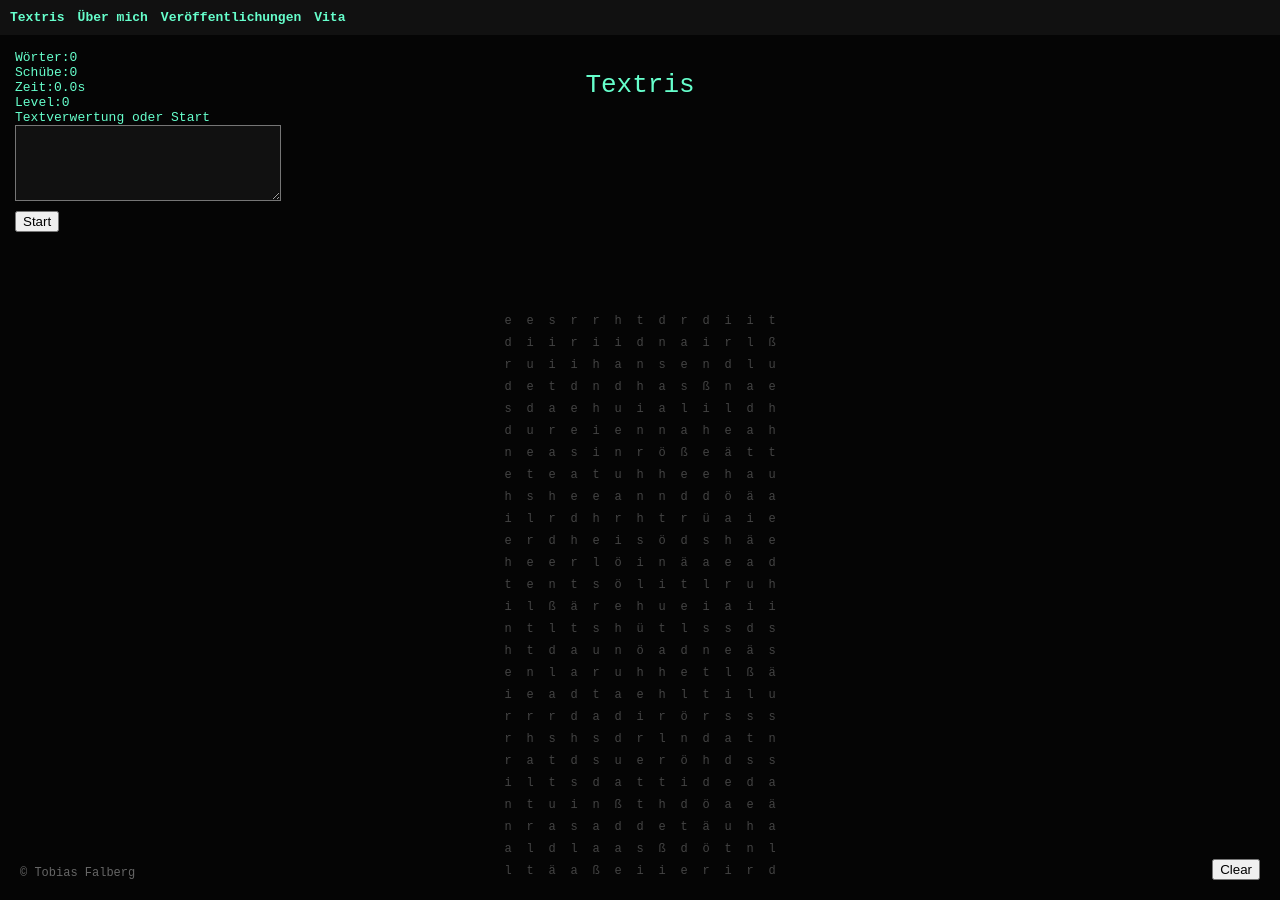
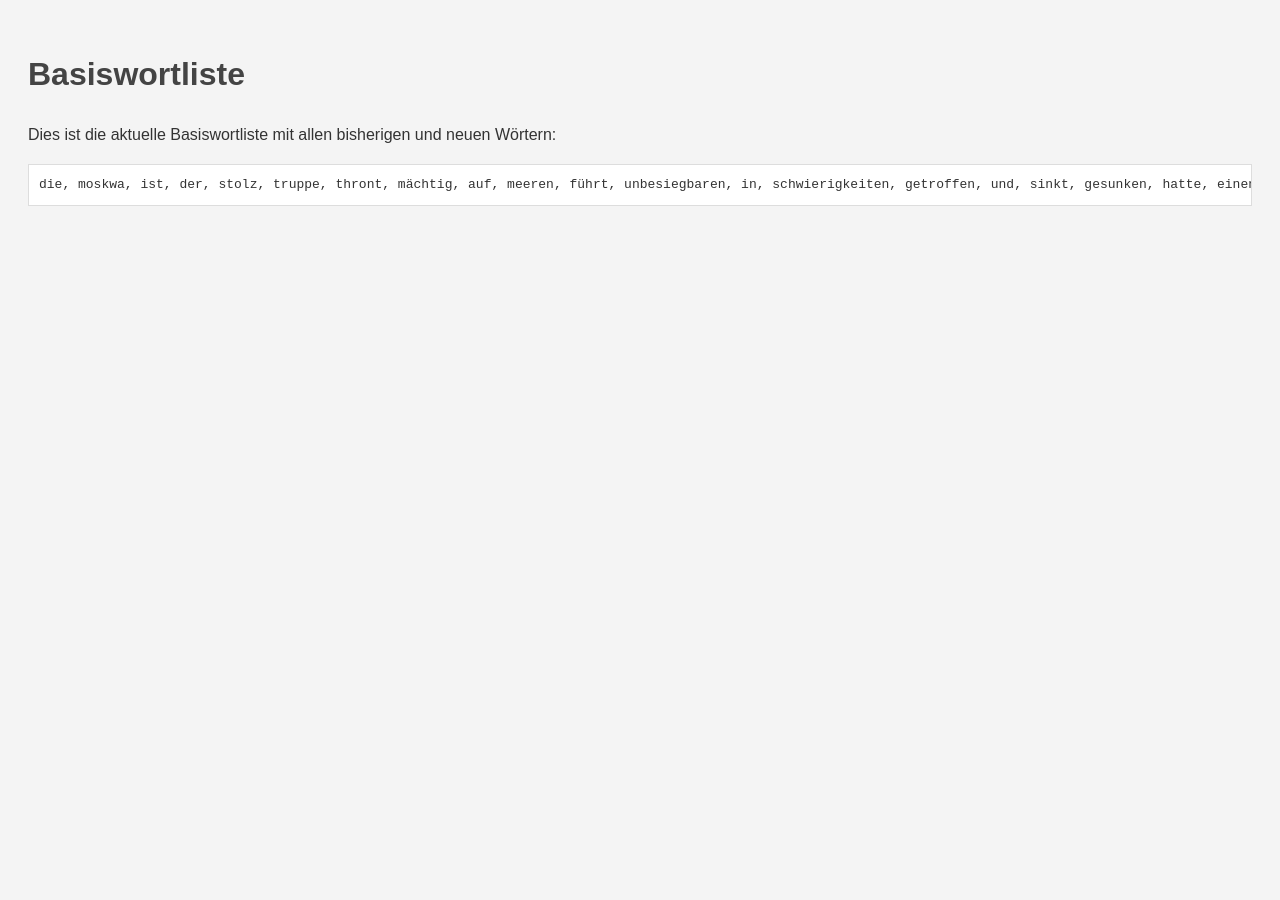
Before and after one commit to tobiasfalberg/tobiasfalberg.github.io, a Jekyll site: the page index.html, which Jekyll copies as it is, in a window 1280 px wide. Built offline with Jekyll 4.4.1, drawn with Linux system fonts in a browser that asks for light colours.

```diff
--- a/index.html
+++ b/index.html
@@ -1,291 +1,148 @@
----
-layout: null
-title: Textris
-permalink: /
----
-
 <!DOCTYPE html>
 <html lang="de">
 <head>
   <meta charset="UTF-8">
-<title>Textris</title>
+  <meta name="viewport" content="width=device-width, initial-scale=1.0">
+  <title>Basiswortliste Seite</title>
   <style>
-/* ================= GLOBAL ================= */
     body {
-  background:#050505;
-  margin:0;
-  display:flex;
-  flex-direction:column;
-  align-items:center;
-  justify-content:flex-start;
-  height:100vh;
-  font-family: monospace;
-  color:#66ffcc;
+      font-family: Arial, sans-serif;
+      line-height: 1.6;
+      padding: 20px;
+      background-color: #f4f4f4;
+      color: #333;
     }
-
-/* ================= NAVIGATION ================= */
-nav {
-  width: 100%;
-  background: #111;
+    h1 {
+      color: #444;
+    }
+    pre {
+      background: #fff;
       padding: 10px;
-  display: flex;
-  gap: 1em;
-  position: fixed;
-  top: 0;
-  left: 0;
-  z-index: 10;
+      border: 1px solid #ddd;
+      overflow-x: auto;
     }
-
-nav a {
-  color: #66ffcc;
-  text-decoration: none;
-  font-weight: bold;
-}
-
-nav a:hover {
-  color: #fff;
-}
-
-/* ================= HUD & TITLE ================= */
-#title {
-  color:#66ffcc;
-  font-size:26px;
-  margin:70px 0 10px 0; /* Platz für Navigation */
-  transition:0.5s;
-}
-
-.explode {
-  color:red !important;
-  transform:scale(1.5);
-  letter-spacing:8px;
-}
-
-#hud {
-  position:fixed;
-  top:50px;
-  left:15px;
-  color:#66ffcc;
-}
-
-#inputBox {
-  position:fixed;
-  top:110px;
-  left:15px;
-  color:#66ffcc;
-}
-
-textarea {
-  width:260px;
-  height:70px;
-  background:#111;
-  color:#eee;
-}
-
-#startBtn {margin-top:6px;}
-#clearBtn {position:fixed; bottom:20px; right:20px;}
-
-#copyright {
-  position:fixed;
-  bottom:20px;
-  left:20px;
-  color:#666;
-  font-size:12px;
-}
-
-/* ================= GRID ================= */
-#grid {
-  display:grid;
-  grid-template-columns:repeat(13,22px);
-  grid-template-rows:repeat(26,22px);
-  margin-top: 200px;
-}
-
-.cell {
-  width:22px;
-  height:22px;
-  display:flex;
-  align-items:center;
-  justify-content:center;
-  font-size:12px;
-  color:#444;
-}
-
-.word {
-  width:100%;
-  height:100%;
-  display:flex;
-  align-items:center;
-  justify-content:center;
-  color:white;
-}
-
-.frozen {outline:1px solid rgba(255,255,255,0.3);}
-
-.w0{background:#1e3a5f;}
-.w1{background:#2a5f3a;}
-.w2{background:#5f2a2a;}
-.w3{background:#4a2a5f;}
-.w4{background:#5f4a2a;}
-.w5{background:#2a5f5f;}
   </style>
 </head>
+<body>
+  <h1>Basiswortliste</h1>
+  <p>Dies ist die aktuelle Basiswortliste mit allen bisherigen und neuen Wörtern:</p>
 
-<body>
-  <!-- NAVIGATION -->
-  <nav>
-    <a href="/">Textris</a>
-    <a href="/about/">Über mich</a>
-    <a href="/publications/">Veröffentlichungen</a>
-    <a href="/vita/">Vita</a>
-  </nav>
+  <pre id="wortliste-container"></pre>
 
-  <!-- SPIEL -->
-  <div id="title">Textris</div>
-  <div id="hud">Wörter:0<br>Schübe:0<br>Zeit:0.0s<br>Level:0</div>
+  <script>
+    const basiswortliste = [
+      "die","moskwa","ist","der","stolz","truppe","thront","mächtig","auf",
+      "meeren","führt","unbesiegbaren","in","schwierigkeiten","getroffen","und",
+      "sinkt","gesunken","hatte","einen","munitionsvorfall","sturm","seenot",
+      "geraten","fährt","aber","zum","hafen","zurück","nicht","mehr","zu",
+      "sehen","es","gab","nie","schiff","das","heiße","gibt","kein","meer",
+      "keinen","krieg","toten","was","überhaupt","ein","erklärung","ihn",
+      "meine","zwölf","nerven","überschneiden","sich","körperpunkt","genau",
+      "dort","sticht","er","hinein","stößt","dreht","oft","bin","ich","so",
+      "traurig","dass","selbst","weinen","mir","schwerfällt","rückstrom","herz",
+      "tritt","bewusstlosigkeit","operationsbesteck","noch","deutlich","spürt",
+      "dann","erzeugt","mich","neu","als","sonnengeflecht","knospe","aller",
+      "denkbaren","knospen","aufflammen","schnell","immer","schneller","flächenbrand",
+      "sonne","wandert","richtung","zenit","wir","folgen","ihr","bis","unsere",
+      "haut","schält","im","schatten","riecht","harzig","breitet","bett","nadeln",
+      "aus","dem","kompass","herausführt","mit","rauchfäden","vernähen","süntelgestalt",
+      "radieren","kupfer","diesem","glühenden","wald","antennen","am","anfang","war",
+      "anlage","blaue","tannen","wo","pfad","verliert","vorwärts","ritzen","leicht",
+      "stechen","zurückweiche","verharre","werden","angriffe","zärtlich","auch",
+      "langsames","eindringen","bleibt","kanülen","setzen","fest","richten","herzstrom",
+      "grad","wisperndes","hindernis","muss","wenden","finden","kippe","stelle","mooshügel",
+      "scharf","kleinen","system","schreibt","protokoll","wolken","vom","glasschmelz",
+      "silbergras","ins","heidekraut","legen","langsam","beschlagen","wenn","abkühlt",
+      "nacht","vollmond","heranzoomen","kratern","laufen","wellige","strahlen","hell",
+      "verbundene","nervenzellen","denen","tagreste","flackern","würde","objektiv","wesen",
+      "träumen","strich","sterne","erdrotation","geschriebenes","licht","nah","stehen",
+      "struktur","abgetrennt","treiben","erfasse","blanke","gewalt","gedankens","gestalt",
+      "wort","für","dich","umgibt","ort","bleiben","gotisches","gebilde","aufwachen",
+      "steigen","stachlige","minen","mundstücke","knapp","oberfläche","überlauf","bewegung",
+      "uns","zurückfließt","unter","bauchdecke","wächst","neuland","schneidegras",
+      "ameisenstraßen","fluten","zieht","zusammen","geriffelter","pfirsichkern","voll",
+      "verdichteter","möglichkeiten","gärten","üa","ausflug","nach","entkleidet","poliert",
+      "anlauf","rasensohlen","heißen","steinen","drängend-empfängliche","wasser","dürfen",
+      "freien","lauf","lassen","denkinseln","von","mohn","umgürtet","untergangsrot",
+      "körper","flimmern","beckenrand","gehirn","vielen","gehirnen","einander","anstacheln",
+      "gerangel","aufspritzen","apfelaromen","machen","süchtig","vereinen","warteschlangen",
+      "trance","da","türmen","blitzt","regen","platzt","herunter","quellende","gewitterwände",
+      "wischen","menschen","gelände","foto","sie","sitzt","vor","ihrem","macbook","wegen",
+      "hitze","nackt","vorgebeugt","sphinx","satten","schenkeln","zwei","apfelbrüsten",
+      "zwischen","angewinkelten","armen","hätte","gern","fotografiert","sage","kannst",
+      "deiner","memory","antwortet","notiere","art","bauchfüßer","tagebaustellen","love",
+      "dart","schießen","kalkpfeile","jetzt","unserer","fußsohlen","formst","traumwelten",
+      "betrachtend","kapseln","sprache","absorbieren","gehäuse","paare","wohnen","darinnen",
+      "kinder","schauen","verwandlung","zeitlupe","jahre","beschleunigt","hände","werfen",
+      "draußen","ablaufende","puzzle","neue","oberflächen","halt","suchen","übergänge",
+      "fahren","augen","moospflanzen","riesig","liebesleben","abfolge","kunstvoller","formen",
+      "mikroskopisch","groß","blaufilter","äste","überlagern","frühling","sitzen","gesicht",
+      "trichter","absolut","tun","farbe","rot","versuch","scharfem","küchenmesser","haselnuss",
+      "schale","spalten","haltestelle","frau","ahmt","taube","gurrt","wintereinbruch","hausmeister",
+      "schiebt","schnee","kreis","begegnung","tod","kommt","erst","lächeln","gesehn","heute",
+      "trauermeldung","lockdown","wand","isst","satt","insassen","fallen","livestream","koma",
+      "volksvertreter","politik","reinlich","reicht","hand","wäscht","volkswirtschaftslehre",
+      "letzten","nur","weniger","geld","überholspur","alles","allem","furchtbar","vorbeigezogen",
+      "kommen","gehen","poeten","wegs","reimen","singen","gehn","keks","kernzone","landen",
+      "tief","lange","nebenher","rückt","heran","hochschauen","stürzen","räumlichkeit","bäume",
+      "bach","verschluckt","brennnesseln","sägeblätter","wege","falter","eichenhand","eier",
+      "gelegt","platine","planeten","horizont","kraftwerk","zapft","orbit","himmel","brennt",
+      "schwarzer","silhouette","quecksilberwolken","schon","mond","speicher","kühlere","kopanina-konnektion",
+      "zugeeignet","tanne","schlucken","beginnend","spitze","mund","stülpen","kleid","stamm",
+      "umrundet","kraft","kiefer","testen","fassen","holz","krachen","würden","knochen","brechen",
+      "frische","harz","trägt","zapfen","aromen","unkontrollierbarer","einsehen","schichten",
+      "ablichten","gasball","umschließen","retina","stirn","tiegel","energie","stille","vogelsang",
+      "blätterrauschen","tauschen","blicke","endlosen","feld","heulinien","verjüngen","strommasten",
+      "verschwinden","betrachter","nimmt","kehren","iris","verjüngende","linien","heu","navigationsgeräte",
+      "vögel","gewitter","warten","abfahrten","weggabelungen","niemanden","jedes","essen","treffen",
+      "personen","danach","vielleicht","moment","nächsten","profilen","wendungen","straße","worten",
+      "beschrieben","jahrzehnte","auftauchen","verstreichen","siedlungen","grundrisse","unmerkliche",
+      "erhebungen","waldboden","einmal","wohnung","anders","kopf","durch","wände","verzweigte","fenster",
+      "umdrehn","grünen","schlafzimmer","wegatmen","wehen","gefühl","lungen","weit","äußerste","blau",
+      "wolkengestalt","luft","anhalten","fernes","haupt","überland","leitungen","mast","megafone",
+      "blinkenden","kontrollkästen","messgeräte","örtliche","zukunft","vorhersagen","friedlich","grün",
+      "rotgolden","weiß","hügel","kurvenspiegel","leer","beiden","richtungen","namen","gasthäuser",
+      "übermalt","grauem","grau","darüber","wind","gräserweiten","davor","austrinken","welle","wellen",
+      "leeren","hin","winken","ufer","boote","bojen","gesichter","badenden","kaum","erkennen",
+      "erfrischend","unbestimmt","tag","geschieht","kalender","vermerkt","landschaft","gedicht",
+      "wählt","grenze","schritt","fingerhut","bienen","windhaut","lidschlag","öffnet","nahe","kirche",
+      "rand","friedhofs","kriegerdenkmal","daneben","winterlinde","gestärkt","gebeinen","blättern",
+      "blüten","bienenvölkern","einzugsgebiet","hier","ruhen","krone","versammelt","baumes","mächtiger",
+      "summen","anhebt","jahresringe","umlaufbahnen","wolkenzuzug","stiehlt","wärme","gekauerten",
+      "gruppe","teich","spiegelt","veränderung","plötzlich","schneeweiß","auslöschung","mittendrin",
+      "kollidierenden","köpfen","verdichter","gemeinsamen","sicherheiten","entfernen","wortgebäuden",
+      "schneidemaschinen","kreisen","häufen","stroh","gold","gesponnen","blonder","dezember",
+      "durchstreife","stadt","schließt","asketisches","blondem","wolkenatem","blaues","schneidewerkzeug",
+      "organigramms","tut","gut","ergeben","abschied","laufsteinen","fluss","waren","früher","dunkeln",
+      "wer","morgen","umgehen","zeugung","nachwehen","kettensteg","gekettet","steinblöcke","eisengelenke",
+      "steg","überbrückt","wirbel","pfahlspitzen","will","münden","scheinheilige","blässe","3x3x3",
+      "also","beispiel","jeweils","drei","wörter","zeile","zeilen","trennt","absatz","strophe","dritte",
+      "löst","eingebauten","mechanismus","erscheinung","erlen","samen","verbreiten","kunstvollen",
+      "hölzernen","schreinen","schmalen","einsatz","riesenleiter","weißen","handschuhen","dachterrasse",
+      "nest","abhören","formatieren","chip","austauschen","weißer","kittel","wirkt","offiziell","boden",
+      "liegen","kinderbett","trocken","weiter","vierzig","eiserne","stufen","mitternacht","erdferne",
+      "stimme","stirnrand","dagegen","traum","gitter","glühende","drähte","gesperrte","ruhe","klareren",
+      "würfel","quellwasser","wolke","aquarium","gott","milch","gießt","kirchenkuppel","drückt","goldener",
+      "brustspitze","mull","gedämpftes","innenraum","stolpersteine","eingraviertem","sprang","balkon",
+      "klarem","wetter","baumriesen","mauern","gefächerten","mitte","passagiere","hohe","gleißt","grellem",
+      "tiefem","helles","schiefergrau","wasserkörper","schwebt","drängt","masse","lichtflut","blendet",
+      "gegenteil","ineinander","vorbei","welt","offen","festlegen","dauerhafte","wahrheit","existieren",
+      "zustände","zugleich","gegensätze","zeitgleich","verschiedenen","wahres","berechnet","flächen",
+      "routen","falsch","nahtlos","eisenhut","vorm","hydrant","einflugschneise","bauen","wespen","verlassen",
+      "wechseln","jede","stich","überm","hang","durchkreuzen","flugzeuge","hoffnung","entsteht","stehenden",
+      "dingen","hydras","blüht","aufschichten","knistert","tänzerins","reise","befreite","weiten",
+      "glaswände","pools","steiler","palmbäume","abendrot","adern","ranken","nachtwärts","fruchtfleisch",
+      "gewürze","betäubte","körper","lichtstrahl","betten","strömende","fläche","lippen","nackter",
+      "horizonte","schiebenden","steigenden","doch","tänzerin","blickt","entzündet","ziehend","tabak",
+      "gerollte","zeit","zuhause","denkt","rhythmus","endet","gerade","starb","vater","viel","früh",
+      "gebildet","reich","trank","grab","hinein","obwohl","stiefmutter","auszahlen","vermieten","kamera",
+      "biegt","züngelt","entfaltet","schwarzem","fürchte","gedichte","schützen","ureigenen","raumzeit",
+      "pflanzen","fort","expandiert","dehnt","hülle","schleudert","wellen","zerreißt","umschließt",
+      "konzentrischen","kreisen"
+    ];
 
-  <div id="inputBox">
-    <div>Textverwertung oder Start</div>
-    <textarea id="userWords"></textarea><br>
-    <button id="startBtn" onclick="start()">Start</button>
-  </div>
-
-  <button id="clearBtn" onclick="init()">Clear</button>
-  <div id="copyright">© Tobias Falberg</div>
-  <div id="grid"></div>
-
-  <!-- ================= SPIEL SCRIPT ================= -->
-  <script>
-const rawText = `
-lesesaal pariser platz bleistift der akademie künste schreib brunnen fontänen brandenburger tor
-locken spanischer touristinnen hinter glas hitze hochdruckgebiet bald ausgehoben von einer front
-kaltluft sturmwarnung hagel hier drin sind fotos nicht erlaubt zuckendes lid leiterin ihres hellen
-gesichts gerötete wangen ihrer schönen augen eisgrau greift klimaanlage fußfesseln hals während
-hilbig sich entziffert vers vergangenheit bereitstellt bilder leben wiedergeben egon schieles bäume
-letzte zeilen seiner sterbenden frau über liebe zu ihm ins abnorme wächst je näher tod hand reichen
-liebreiz erahnen intimes detail tür öffnen aufgehen im tiergarten sturm erwarten mit einem beschriebenen
-stück papier schwebebalken sommer staucht gebäude jede bewegung hält als hohlform zurückfließt
-abenddämmer wir schneiden melone harsch kristallin zuckrige dachzimmerwinkel du liegst schon ich
-greife deine hände dringe ein halbschlaf ungeschütztes gebiet steige über fenster firste hinaus
-rücklings treiben blaugeflügelten prachtlibelle stotternder flug bewusstseinsstrom neben anstalt
-entlang bist ganz bei nur und dieses blau gewichtslos schwebe teilchen großen alles ausfüllenden
-äthers stell dir dies vor als schwimmbad dein blick verlinkt tiefe im ohr eine art stille fusion
-fabrikhallen hallen an metall wasserkante wanderndes gelenk erinnernder ton aus anderen bewusstsein
-schwalbe teilt kopf nach gehoben kehrt geschrei zurück lachen explosion mit anlauf diesen zustand
-springenden kindes grenzzustand am rand niemandsland ablegen zerpflückte namen unterholz übergehen
-kälteschlaf granatäpfel rot eingeschlossene geschosse würden schweben verzinkten zweigen schnee
-beeren beinerne einsprengsel weiche flocken verputz fall angehalten unwirklich weiß wund eisengrauem
-hintergrund bänder flechten herbst färbt eichelhälften legt spur unserer zusammentreffen unsere
-brustkörbe bestückt irrlichtern anderen warnen du kopftier durchsterntes gesicht körper gewordenen
-datenflüssen lese aus deinen härchen jedes gen mal anders nierenäste knüpfe bunte gebete trägst
-holzfarbe pappelgeruch schließt winterschlaf ost tage vorher wechselten tage geschmack nächte
-landeten häuften erwartung bis dämmer uns freischleppte mutter sang schon zimmer füllte karierten
-koffer vater notierte ortsnamen vergaß zettel auto aus pappe atlas blau kanister betankt rückbank
-hielten ausschau weit lange bruder roch tang aufgang meer übertreten ozeanrand wasser brust bauch
-arme beine verschluckt vor bringen wellen sich ein aus noch kleineren bestehende hervor fern
-sonnenwürmern ähneln körper abtaster gebärden zungen land suchen landest mosaik kiesel unbekleidet
-einige hundert himmel strandlinie licht einfangende tropfen unter füßen jeder stein stunde einzeln
-entdecken diesig nichts strand möwen wind sand burgen bahn brechende jungfrauen sonnen
-milchbasis suche sandkorn strandkorb verloren setzt anderswo umschlagen küsten abtragen eben
-dünen entflammt körper samt flau golden braun orkan entstehn donner keil gewitterzelle teilen
-kommt uns immer mehr see sehen weniger hört gleich hinterm deichrand glück messbar wo wohnt
-stell welt maschinen ums warten bereinigt ohne kosten arbeit tun felder bestellen zähne aufhellen
-kredite vergeben an wen verkauft wem gehört machen verkäufer:innen wofür beschäftigen dann
-vollbeschäftigung historischem unsinn produzieren lassen menschen festplatten stapeln links rechts
-umgekehrt weigern festnehmen kaputt funktionieren diese welt geld april braut regnet scheint aufzuhören
-wind strafft bänder segel wolken eilen sonne schraffiert gäste stege ziehn kreise hagelt flüche
-gewittert schauert kirschgroßen blumen gedecke verschneite wege weht innenstadtparkplatzberechtigungsschein
-bleibt genehmigten baustelle außen nachweislich gültigen innenstadtparkplatzberechtigungsscheinverlängerung
-regulärer parkdauer wochent polizei weckt morgens auto parkt bauarbeiten starten heute etliche leute
-erklärt bereit springt adac lieferwagen baugerüst baukran polizeiwagen zurück bauzaun gerade
-angebrachte parkverbotsschild prüft batterie starter läuft container wendet schaut kurz windel
-münster mondkrater ulm warnstufen überschritten donau iller ufer flut trifft zusammen mündung
-aufgehen sehen stufe im münsterturm drehen ab sinkenden terrasse baustelle auffanglager fernweh
-antennenspitzen plattform fahrt raketen stufen steigen unten unter film trägt held zündhölzer
-werbe zeige zigarette freunden männern jungen frauen kindern stehen zigaretten gut kette industrie
-versuchskaninchen zuchtkrebs jahre kerngesunde kettenraucher endverbraucher lebenslanger lungenzüge
-kohlen anzünder ringe spucken feuer schlucken stars gehen rauch wolken raucherbeinen tabak
-holen atem treppe schnell automaten luft kurzen klinisch weißen stangen zarte gefaltet gerollt
-entzündet röhre flügel tür kühlraum wandeln kältekeil steigender entfacht nacht innen
-stadtviertel früh caféschirme fenster untergestellte betrunkene messen beats rest schlaf
-wohnzimmer ziehen gardinen innenhof parkhausausblick decke kissen wach weiß auflackernd geprassel
-liegen ballung dunkler wirbel notiert fiele licht zwischen algen verborgenen filter aquarium
-schauendes auge glitzernde meer menschen darauf gleich verschwunden intensiven alles aufnehmenden
-einschlüsse sehen stadt park baumgruppe nebel schwarzen armen fingern brust ertasten fremd
-begreifen bauch becken auftrennen warm durchblutet weiß innereien geöffnetes gefäß gekippte
-hochgerollte augapfel kleine gläserne kugeln blut milchige unbeweglich umkehrpunkt gras halm
-wasser stromschnelle forellenflosse flussauen feuerwanzen ameisen hügelrücken stempel klang
-amselkehle lieder erneuern frühling blauem möbiusband schwärmen etwas hält wach schnittstellen
-freien zellkernrunden mond verteilt seinheiten rieselt silbern fließt ziehen satelliten vorbei
-fächern inhalte strahlige aura wildwuchs richten lager flüchtigen stoffe schlafwandeln kaum
-angekommen fort alt zeitrechnung gläserne menschen pulsieren organe planet hangeln jungfräuliches
-gebiet lockt unsterblichkeit materiemünder bewegen glashaut fusioniert wasserstoff ergründet ewigen
-tag spitze höchsten gebäudes dringt eizelle tobias falberg reise mittelpunkt nacht hinter zerfällt
-plateau essen seltene erden folgen rettungsplan kämpfen biss offene meer oben mond leere darunter
-floß seenot ozean geschmacksknospen sturm ufer zwei letztes eiland bewachsen tasthaar windrädern
-blinken roten positionslichter sternersatz zeit xiamen banyanbäume wachsen horizontal mauern stützen
-waghalsigen theorien luftwurzeln guanyin schenkt perle jadestein sonnenrundes samekorn zufallsprozessor
-unterbewusstsein auslauf leine liebt labyrinthische insel
-`;
-
-let baseWords = Array.from(new Set(
-  rawText.toLowerCase().replace(/[^a-zäöüß\s]/g," ").split(/\s+/).filter(w=>w.length>=2)
-));
-
-const W=13,H=26;
-let grid=[],words=[],used=new Set();
-let running=false;
-let pushCount=0,wordCount=0,startTime=0;
-let wordsList=[...baseWords];
-let prefixSet=new Set();
-let audioCtx;
-
-function initAudio(){ if(!audioCtx){ audioCtx=new (window.AudioContext||window.webkitAudioContext)(); }}
-function tone(f,d=0.1,v=0.05){ let o=audioCtx.createOscillator(); let g=audioCtx.createGain(); o.frequency.value=f; g.gain.value=v; o.connect(g); g.connect(audioCtx.destination); o.start(); o.stop(audioCtx.currentTime+d);}
-function beep(){tone(180,0.05,0.03);}
-function ding(){tone(700,0.12,0.05);}
-function finale(){[400,500,650,450,560,700,520,660,800].forEach((f,i)=>setTimeout(()=>tone(f,0.2,0.05),i*120));}
-
-function randLetter(){const l="eeeeennnrrrrtttddddaaaaiiiissshhhllluuäöüß"; return l[Math.floor(Math.random()*l.length)];}
-function rebuildPrefixes(){prefixSet.clear(); wordsList.forEach(w=>{for(let i=1;i<=w.length;i++){prefixSet.add(w.slice(0,i));}});}
-function init(){
-  const el=document.getElementById("grid"); el.innerHTML="";
-  grid=[];words=[];used.clear(); running=false; pushCount=0; wordCount=0; startTime=0;
-  document.getElementById("title").classList.remove("explode");
-  for(let y=0;y<H;y++){
-    let row=[];
-    for(let x=0;x<W;x++){
-      row.push({char:randLetter(),word:null});
-      let d=document.createElement("div");
-      d.className="cell"; d.id=`c-${x}-${y}`; el.appendChild(d);
-    }
-    grid.push(row);
-  }
-  updateHUD(); render();
-}
-
-function start(){
-  initAudio(); startTime = performance.now();
-  let input=document.getElementById("userWords").value;
-  if(input.trim()){ let extra=input.toLowerCase().replace(/[^a-zäöüß\s]/g," ").split(/\s+/).filter(w=>w.length>=2);
-    wordsList=[...baseWords,...extra];
-  } else { wordsList=[...baseWords]; }
-  document.getElementById("userWords").value=""; rebuildPrefixes(); running=true; scheduleMove();
-}
-
-function getLevel(){let topMost=H; for(let y=0;y<H;y++){for(let x=0;x<W;x++){let c=grid[y][x]; if(c.word && c.word.frozen){if(y<topMost) topMost=y;}}} if(topMost===H) return 0; return H-topMost;}
-function updateHUD(){let t=0; if(startTime){t=(performance.now()-startTime)/1000;} document.getElementById("hud").innerHTML=`Wörter:${wordCount}<br>Schübe:${pushCount}<br>Zeit:${t.toFixed(1)}s<br>Level:${getLevel()}`;}
-
-function scan(){for(let y=0;y<H;y++){for(let x=0;x<W;x++){check(x,y,1,0);check(x,y,0,1);}}}
-function check(x,y,dx,dy){let str="",pos=[];for(let i=0;i<10;i++){let cx=x+dx*i,cy=y+dy*i;if(cx<0||cy<0||cx>=W||cy>=H) break; let c=grid[cy][cx]; if(c.word) break; str+=c.char; pos.push([cx,cy]); if(!prefixSet.has(str)) break; if(wordsList.includes(str)&&!used.has(str)){ let w={id:words.length,letters:str,positions:pos,frozen:false}; pos.forEach((p,i)=>{let [x,y]=p; grid[y][x]={char:str[i],word:w};}); words.push(w); used.add(str); wordCount++; updateHUD(); return;}}}
-
-function shouldFreeze(w){for(let [x,y] of w.positions){if(y===H-1) return true; let below=grid[y+1]?.[x]; if(below?.word && below.word.frozen) return true;} return false;}
-function move(){if(!running) return; pushCount++; updateHUD(); beep(); for(let w of words){if(w.frozen) continue; if(shouldFreeze(w)){w.frozen=true; ding(); continue;} w.positions.forEach(([x,y])=>{if(grid[y][x].word===w){grid[y][x]={char:randLetter(),word:null};}}); w.positions=w.positions.map(([x,y])=>[x,y+1]); w.positions.forEach(([x,y],i)=>{grid[y][x]={char:w.letters[i],word:w};});} checkEnd();}
-function checkEnd(){for(let x=0;x<W;x++){let c=grid[0][x]; if(c.word && c.word.frozen){running=false; document.getElementById("title").classList.add("explode"); finale();}}}
-function speed(){if(pushCount>=400) return 1000; if(pushCount>=300) return 2000; if(pushCount>=200) return 3000; if(pushCount>=100) return 4000; return 5000;}
-function scheduleMove(){if(!running) return; setTimeout(()=>{move(); scheduleMove();},speed());}
-function step(){if(!running) return; for(let y=0;y<H;y++){for(let x=0;x<W;x++){if(!grid[y][x].word && Math.random()<0.02){grid[y][x].char=randLetter();}}} scan(); updateHUD(); render();}
-function render(){for(let y=0;y<H;y++){for(let x=0;x<W;x++){let el=document.getElementById(`c-${x}-${y}`); let c=grid[y][x]; if(c.word){let w=c.word; el.innerHTML=`<div class="word w${w.id%6} ${w.frozen?"frozen":""}">${c.char}</div>`;}else{el.textContent=c.char;}}}}
-setInterval(step,80); init();
+    const container = document.getElementById("wortliste-container");
+    container.textContent = basiswortliste.join(", ");
   </script>
 </body>
 </html>
```
Lines whose indentation alone changed are shown as unchanged.
